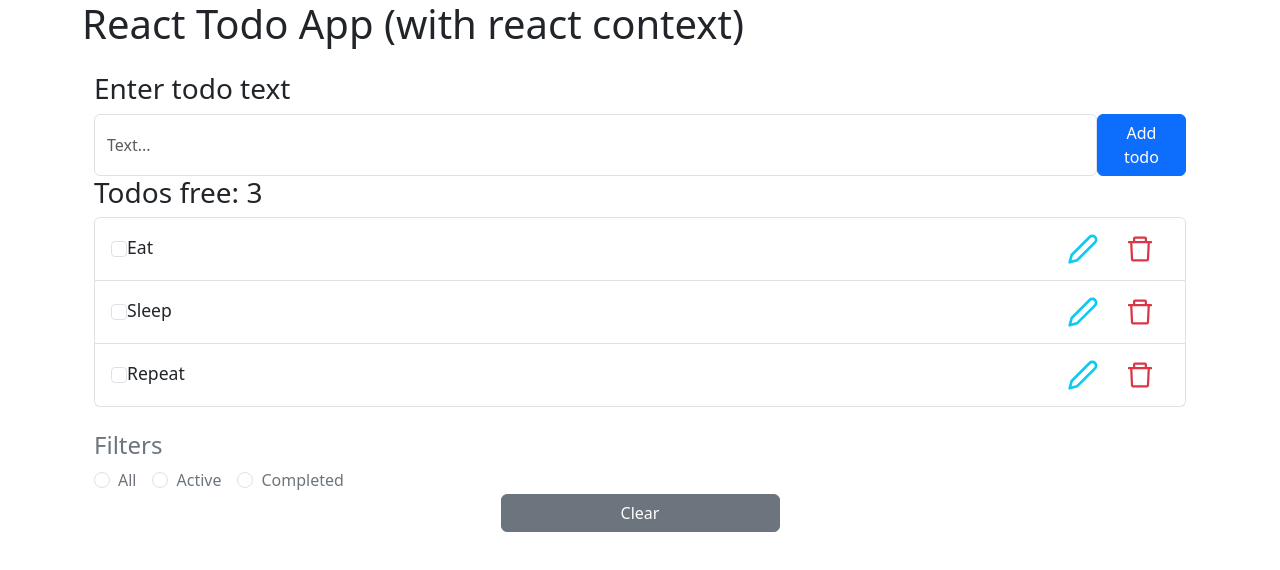
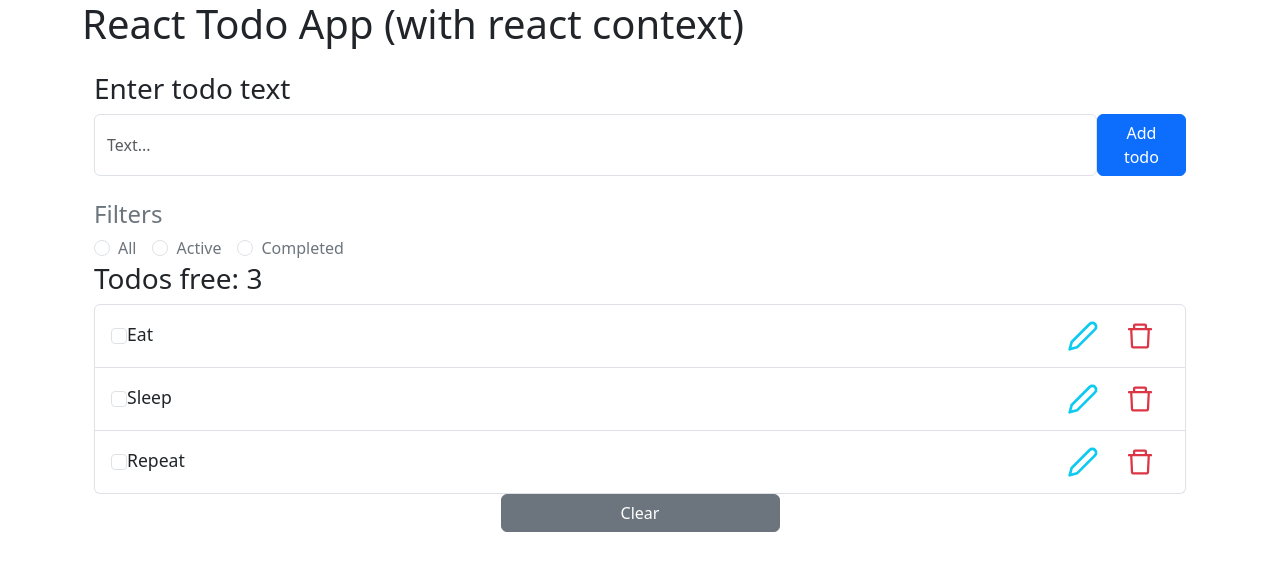
Before and after one commit to Boris-Maslenov/React-Todo-App-test, a React (Create React App) app: page / in a window 1280 px wide. Shown: the top 570 px of the page. Built offline with nearby package versions, Linux system fonts and the light colour scheme.

Commit message:
filters after form

```diff
--- a/src/App.tsx
+++ b/src/App.tsx
@@ -14,8 +14,8 @@ function App() {
         </div>
        <TodoState>
           <Form />
+          <TodoFilters />
           <TodoList />
-          <TodoFilters />
           <TodoClear />
         </TodoState>
     </Container>
```
